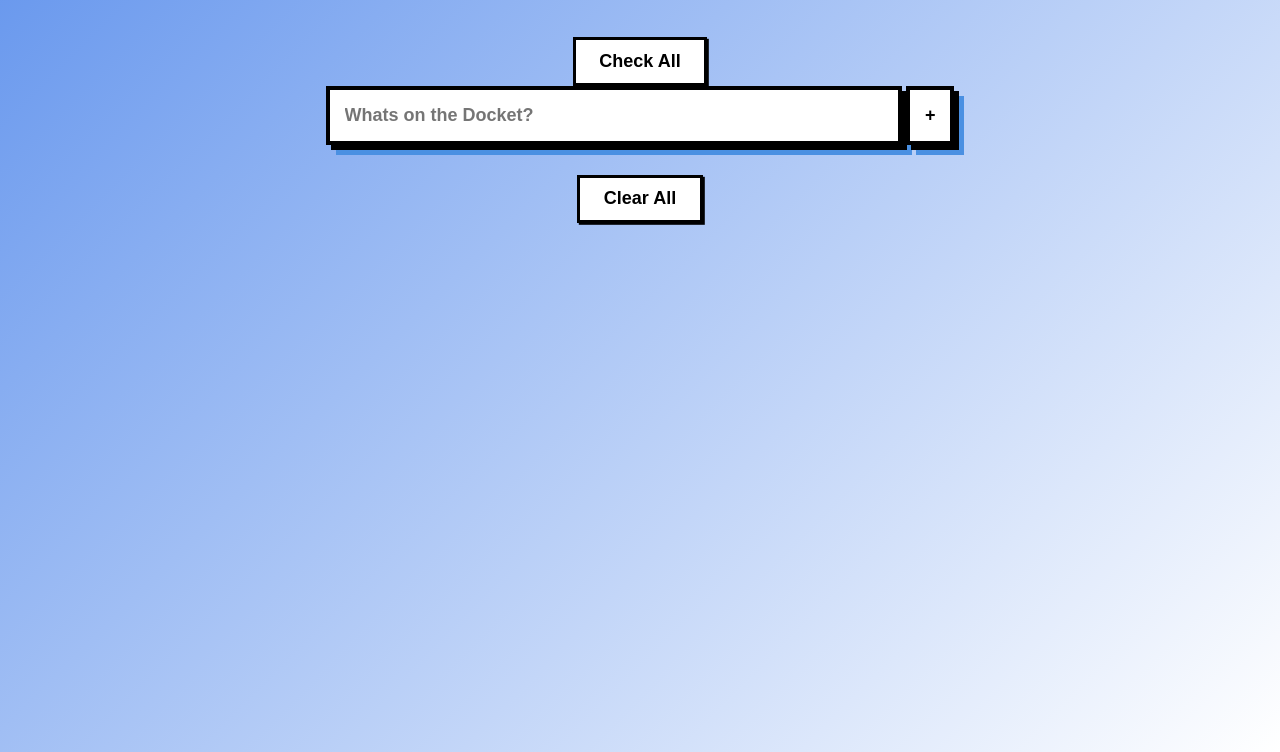
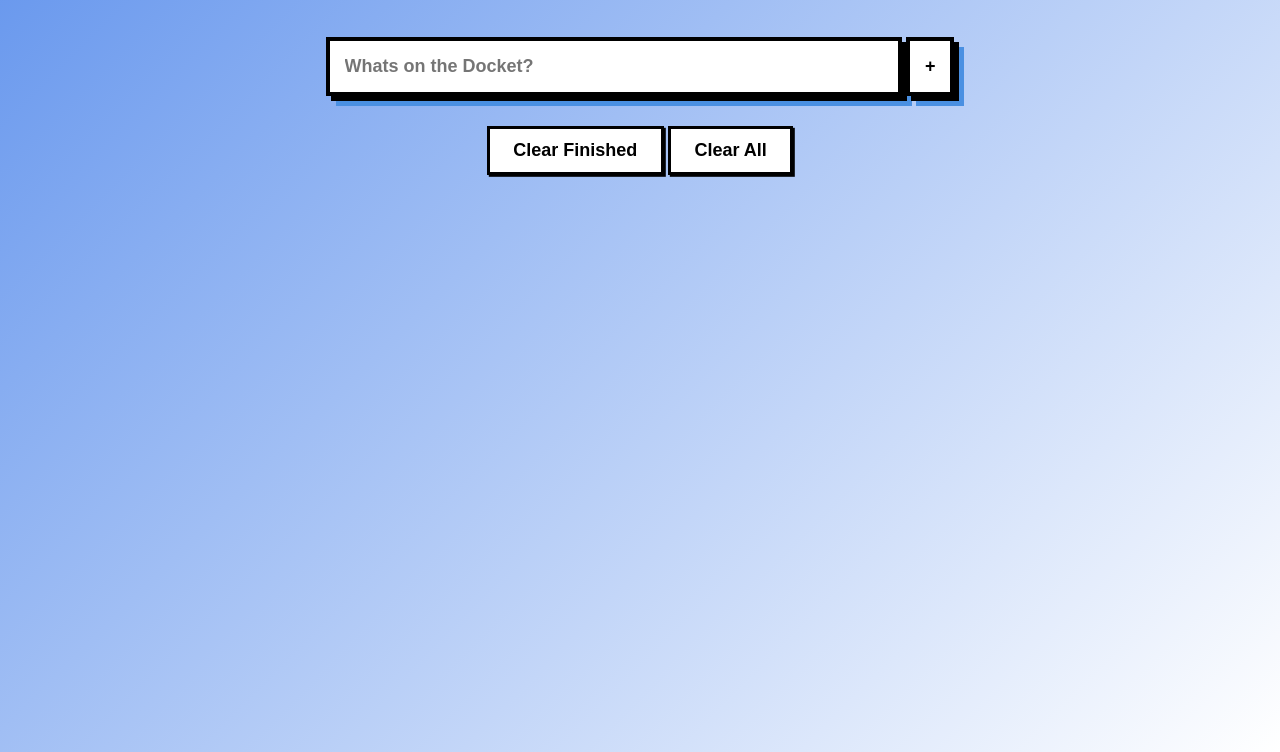
Before and after one commit to kkavinkk/Task-Managment-System, a plain HTML site: page index.html in a window 1280 px wide. Shown: the part 88-840 px from the top of the page. Drawn offline with Linux system fonts and the light colour scheme.

Commit message:
restarting clear all button

```diff
--- a/index.html
+++ b/index.html
@@ -9,7 +9,7 @@
 <body>
 <div class="main">
     <h1>Task Management App</h1>
-    <div><button>Check All</button></div><div class="add-task">
+    <div class="add-task">
         <input type="text" placeholder="Whats on the Docket?" spellcheck="false">
         <button>+</button>
     </div>
@@ -22,7 +22,8 @@
           <div id="taskList"></div>
     </div>
 
-    <button id="terminate-tasks">Clear All</button>
+    <button id="terminate-tasks">Clear Finished</button>
+    <button id="clear_all_tasks">Clear All</button>
 </div>
     <script src="script.js"></script>
 </body>
```
